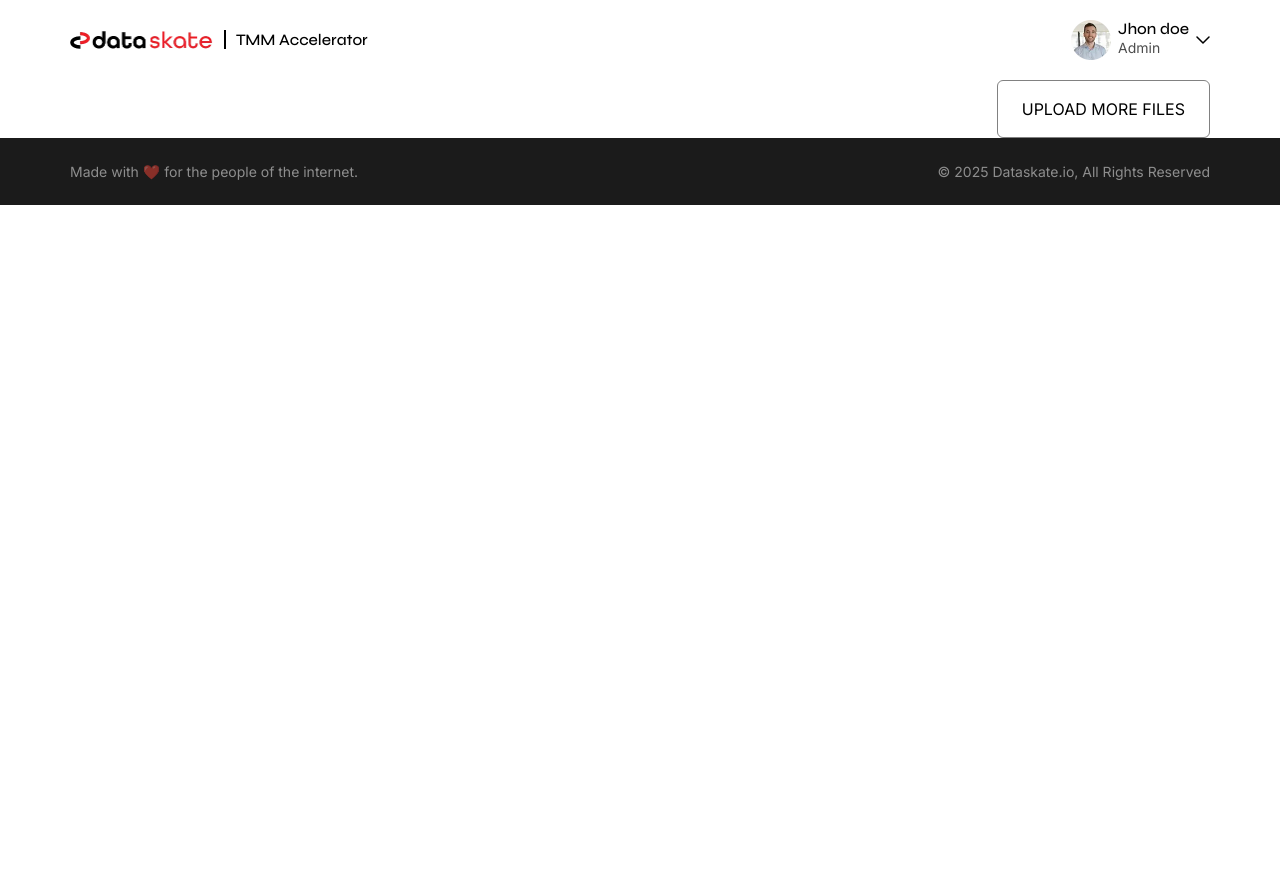
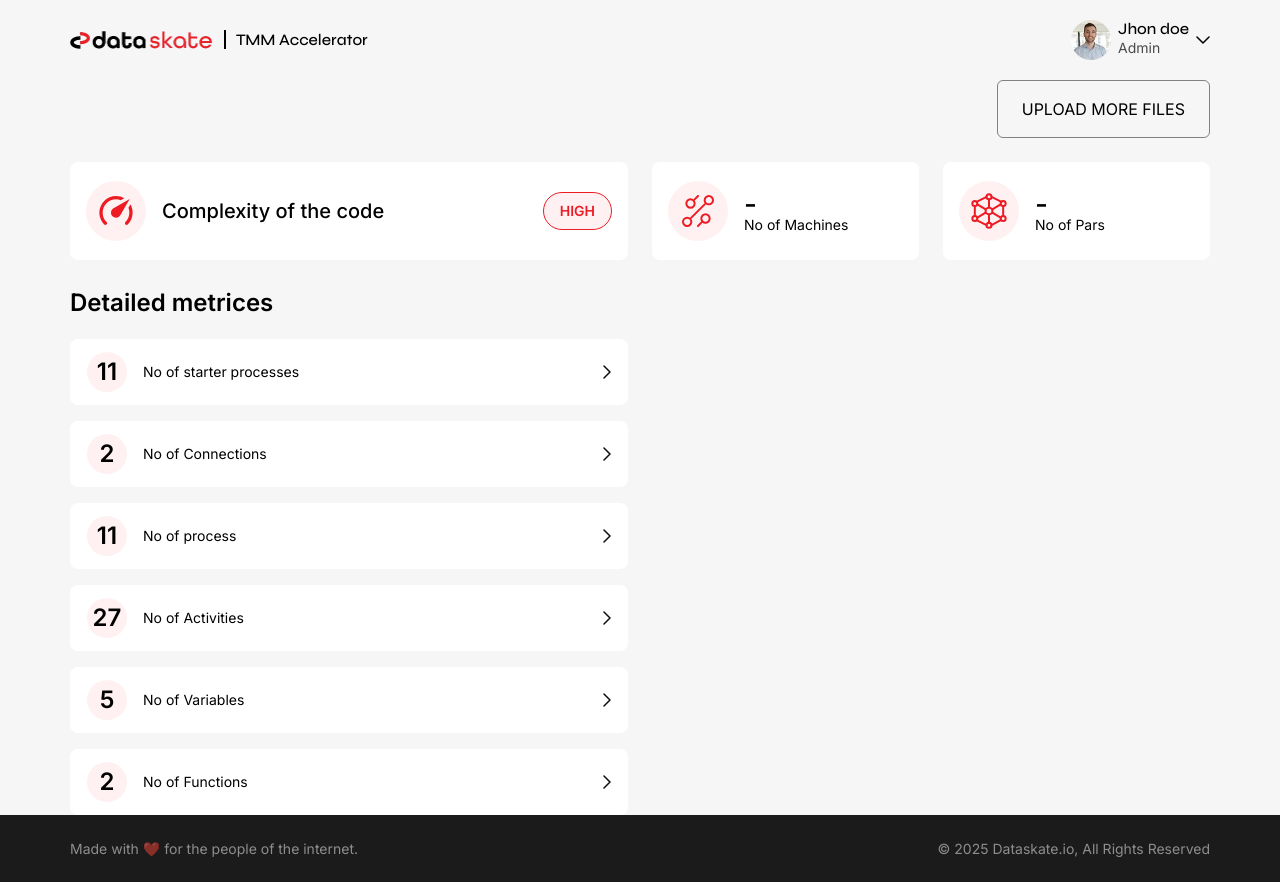
Before and after one commit to tusharswami534/next-test-4, a Next.js app: page /dashboard in a window 1280 px wide. Before the commit the page ends 800 px from the top, so only its background shows below. Built offline with nearby package versions, Linux system fonts and the light colour scheme.

Commit message:
change dasboard header background

```diff
--- a/src/app/globals.css
+++ b/src/app/globals.css
@@ -16,10 +16,13 @@
   --color-red: #ED1C24;
   --color-sky-blue: #E7EAEE;
   --color-gray: #818181;
+  --color-light-blue: #FFF1F2;
+  --color-light-white: #F6F6F6;
 }
 
 @theme {
   /* lineHeight */
+  --spacing-100: 100%;
+  --spacing-125: 125%;
   --spacing-150: 150%;
-  --spacing-125: 125%;
 }
--- a/src/components/common/Header.tsx
+++ b/src/components/common/Header.tsx
@@ -7,8 +7,9 @@ import React from "react";
 
 const Header = () => {
   const homePage = usePathname() === "/";
+  const dashboardPage = usePathname() === "/dashboard";
   return (
-    <div className="py-[19.9px] px-4">
+    <div className={`py-[19.9px] px-4 ${dashboardPage && "bg-light-white"}`}>
       <div className="max-w-[1140px] container mx-auto justify-between flex">
         <div className="flex gap-2.5 items-center">
           <Link href={"/"}>
--- a/src/components/dashboard/DashBoard.tsx
+++ b/src/components/dashboard/DashBoard.tsx
@@ -1,6 +1,8 @@
 "use client";
+import { ComplexityIocn, NoMachinesIcon, NoParsIcon } from "@/utils/icons";
 import { useRouter } from "next/navigation";
 import React, { useEffect, useState } from "react";
+import DetailedMetrices from "./DetailedMetrices";
 
 const DashBoard = () => {
   const router = useRouter();
@@ -10,7 +12,7 @@ const DashBoard = () => {
   });
 
   return (
-    <div>
+    <div className="bg-light-white">
       <div className="container max-w-[1140px] mx-auto">
         <div className="w-full flex items-center justify-between">
           <p className="font-semibold text-2xl max-lg:text-xl max-md:text-xl">
@@ -23,6 +25,44 @@ const DashBoard = () => {
             Upload more files
           </button>
         </div>
+        <div className="w-full flex mt-6 gap-6">
+          <div className="max-w-[558px] w-full bg-white rounded-lg py-[19px] px-4 items-center flex justify-between">
+            <div className="gap-4 flex items-center">
+              <div className="size-[60px] flex justify-center items-center bg-light-blue rounded-full">
+                <ComplexityIocn />
+              </div>
+              <p className="font-medium font-sync text-xl leading-100">
+                Complexity of the code
+              </p>
+            </div>
+            <button className="py-2 px-4 text-red border border-solid border-red bg-light-blue rounded-[49px] text-sm font-semibold">
+              HIGH
+            </button>
+          </div>
+          <div className="max-w-[267px] w-full bg-white rounded-lg py-[19px] px-4 items-center flex justify-between">
+            <div className="gap-4 flex items-center">
+              <div className="size-[60px] flex justify-center items-center bg-light-blue rounded-full">
+                <NoMachinesIcon />
+              </div>
+              <div className="flex flex-col">
+                <p className="text-[28px] font-medium leading-100">-</p>
+                <p className="text-sm leading-100">No of Machines</p>
+              </div>
+            </div>
+          </div>
+          <div className="max-w-[267px] w-full bg-white rounded-lg py-[19px] px-4 items-center flex justify-between">
+            <div className="gap-4 flex items-center">
+              <div className="size-[60px] flex justify-center items-center bg-light-blue rounded-full">
+                <NoParsIcon />
+              </div>
+              <div className="flex flex-col">
+                <p className="text-[28px] font-medium leading-100">-</p>
+                <p className="text-sm leading-100">No of Pars</p>
+              </div>
+            </div>
+          </div>
+        </div>
+        <DetailedMetrices />
       </div>
     </div>
   );
--- /dev/null
+++ b/src/components/dashboard/DetailedMetrices.tsx
@@ -0,0 +1,49 @@
+import { DETAILED_METRICES_LIST } from "@/utils/helper";
+import { DetailedArrow } from "@/utils/icons";
+import { useRouter, useSearchParams } from "next/navigation";
+import React from "react";
+
+const DetailedMetrices = () => {
+  const params = useSearchParams();
+  const card = params.get("card");
+  const router = useRouter();
+
+  return (
+    <div className="bg-light-white">
+      <p className="font-semibold text-2xl leading-100 mt-[31px] pb-6">
+        Detailed metrices
+      </p>
+      <div className="w-full flex gap-6">
+        <div className="max-w-[558px] flex flex-col gap-4 w-full">
+          {DETAILED_METRICES_LIST.map((item, index) => (
+            <button
+              key={index}
+              onClick={() =>
+                router.push(
+                  `/dashboard?card=${item.title
+                    .toLowerCase()
+                    .replaceAll(" ", "-")}`
+                )
+              }
+              className={`w-full bg-white flex rounded-lg cursor-pointer border border-solid items-center text-sm justify-between py-3 px-4 ${
+                card === item.title.toLowerCase().replaceAll(" ", "-")
+                  ? "border-red"
+                  : "border-transparent"
+              }`}
+            >
+              <span className="flex items-center gap-4">
+                <span className="bg-light-blue justify-center font-semibold text-2xl items-center flex size-10 rounded-full">
+                  {item.number}
+                </span>
+                {item.title}
+              </span>
+              <DetailedArrow />
+            </button>
+          ))}
+        </div>
+      </div>
+    </div>
+  );
+};
+
+export default DetailedMetrices;
--- a/src/utils/helper.tsx
+++ b/src/utils/helper.tsx
@@ -3,3 +3,30 @@ export const UPLOAD_FILE_LIST: string[] = [
   "Supports more than 10 filetypes",
   "Start reading now—no registration needed",
 ];
+
+export const DETAILED_METRICES_LIST = [
+  {
+    number: 11,
+    title: "No of starter processes",
+  },
+  {
+    number: 2,
+    title: "No of Connections",
+  },
+  {
+    number: 11,
+    title: "No of process",
+  },
+  {
+    number: 27,
+    title: "No of Activities",
+  },
+  {
+    number: 5,
+    title: "No of Variables",
+  },
+  {
+    number: 2,
+    title: "No of Functions",
+  },
+];
--- a/src/utils/icons.tsx
+++ b/src/utils/icons.tsx
@@ -195,3 +195,21 @@ export const NoParsIcon = () => (
     />
   </svg>
 );
+
+export const DetailedArrow = () => (
+  <svg
+    width="8"
+    height="14"
+    viewBox="0 0 8 14"
+    fill="none"
+    xmlns="http://www.w3.org/2000/svg"
+  >
+    <path
+      d="M0.999999 1L7 7L1 13"
+      stroke="#0D0D0D"
+      strokeWidth="1.5"
+      strokeLinecap="round"
+      strokeLinejoin="round"
+    />
+  </svg>
+);
```
